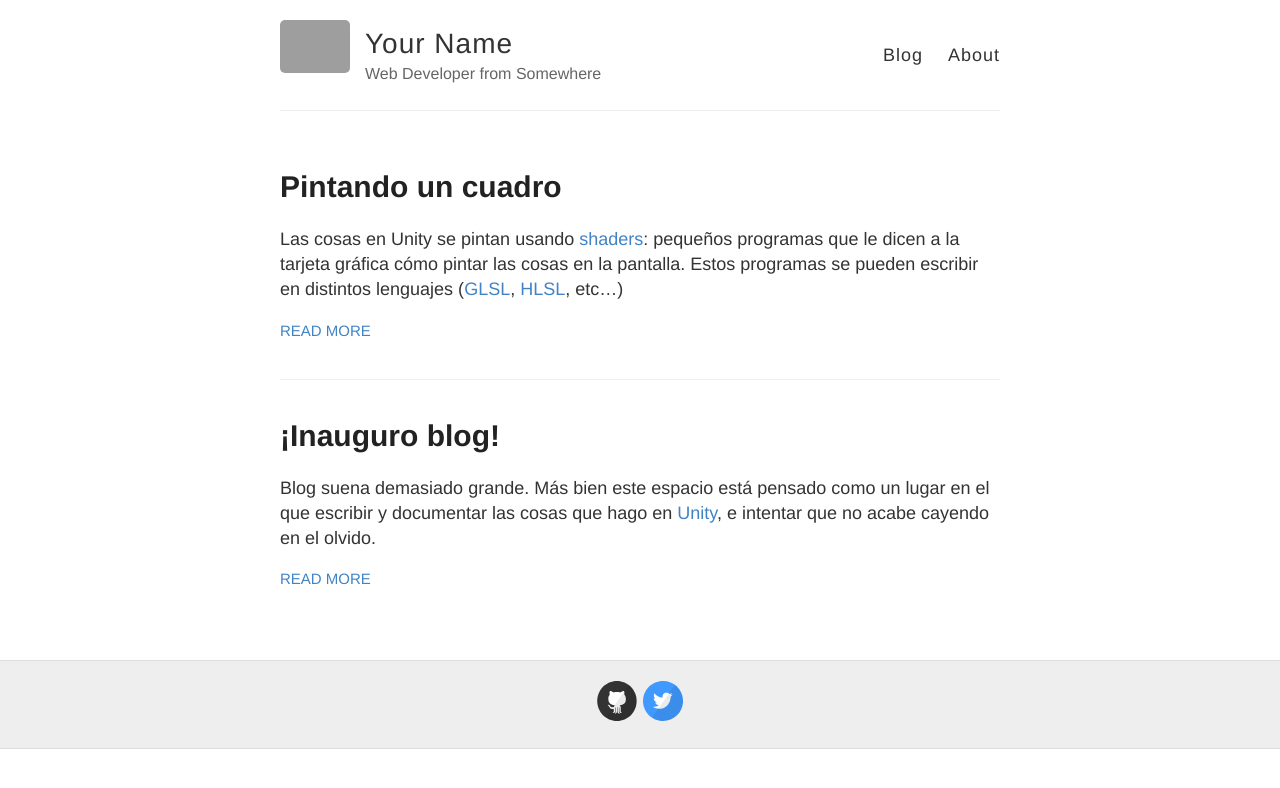
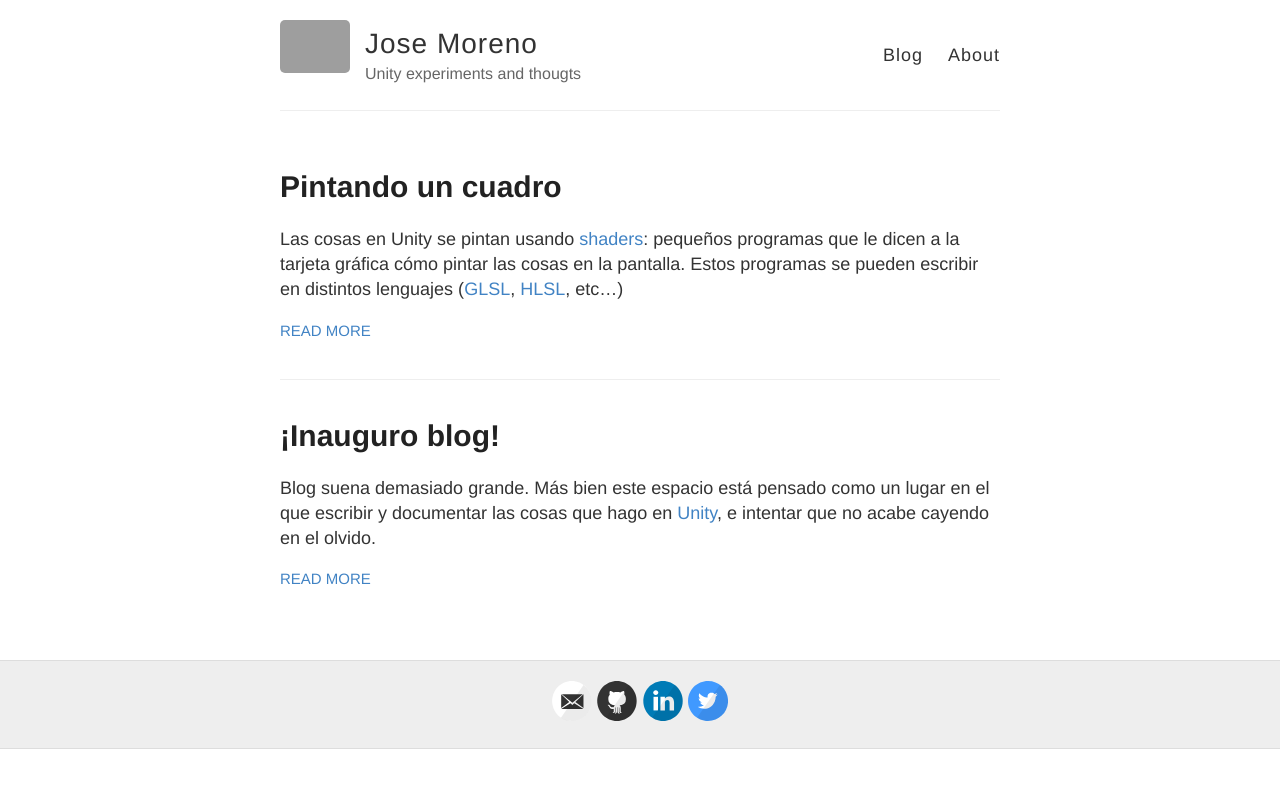
Before and after one commit to josemorval/UnityArchive, a Jekyll site: the page built from index.html, in a window 1280 px wide. Shown: the top 788 px of the page. Built offline with Jekyll 4.4.1, drawn with Linux system fonts in a browser that asks for light colours; Markdown is read by kramdown in place of the engine named in the settings; grey boxes are pictures that could not be loaded.

Commit message:
Updated _config.yml

```diff
--- a/_config.yml
+++ b/_config.yml
@@ -3,10 +3,10 @@
 #
 
 # Name of your site (displayed in the header)
-name: Your Name
+name: Jose Moreno
 
 # Short bio or description (displayed in the header)
-description: Web Developer from Somewhere
+description: Unity experiments and thougts
 
 # URL of your avatar or profile pic (you could use your GitHub profile pic)
 avatar: https://d1sb2vhc1h1lwk.cloudfront.net/designs/157883/Preview/ffffff/display.jpg
@@ -18,12 +18,12 @@ avatar: https://d1sb2vhc1h1lwk.cloudfront.net/designs/157883/Preview/ffffff/disp
 # Includes an icon in the footer for each username you enter
 footer-links:
   dribbble:
-  email:
+  email: josemorval@gmail.com
   facebook:
   flickr:
   github: josemorval/UnityArchive
   instagram:
-  linkedin:
+  linkedin: https://es.linkedin.com/pub/jose-manuel-moreno-valderrama/5a/6b9/691
   pinterest:
   rss: # just type anything here for a working RSS icon, make sure you set the "url" above!
   twitter: josemorval
```
